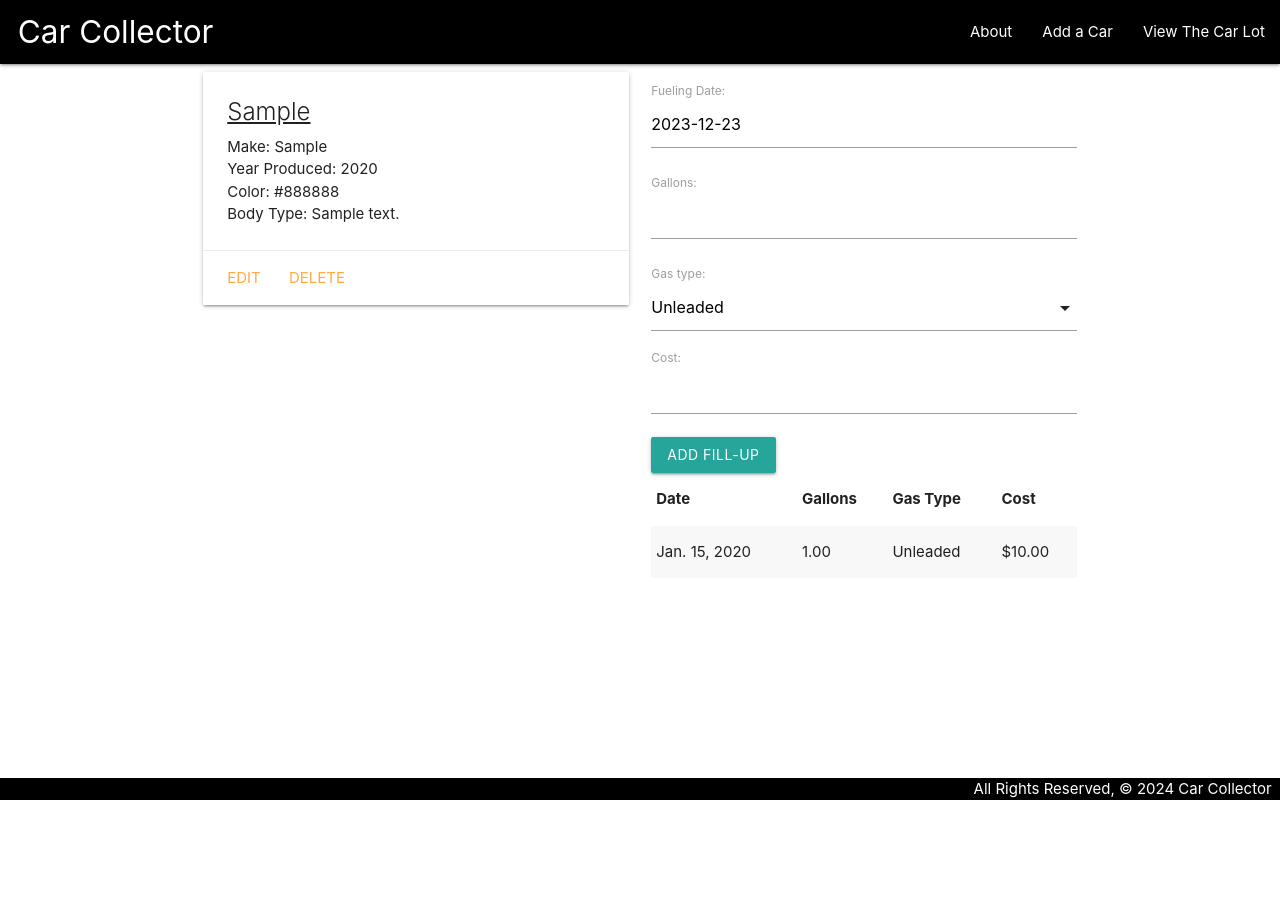
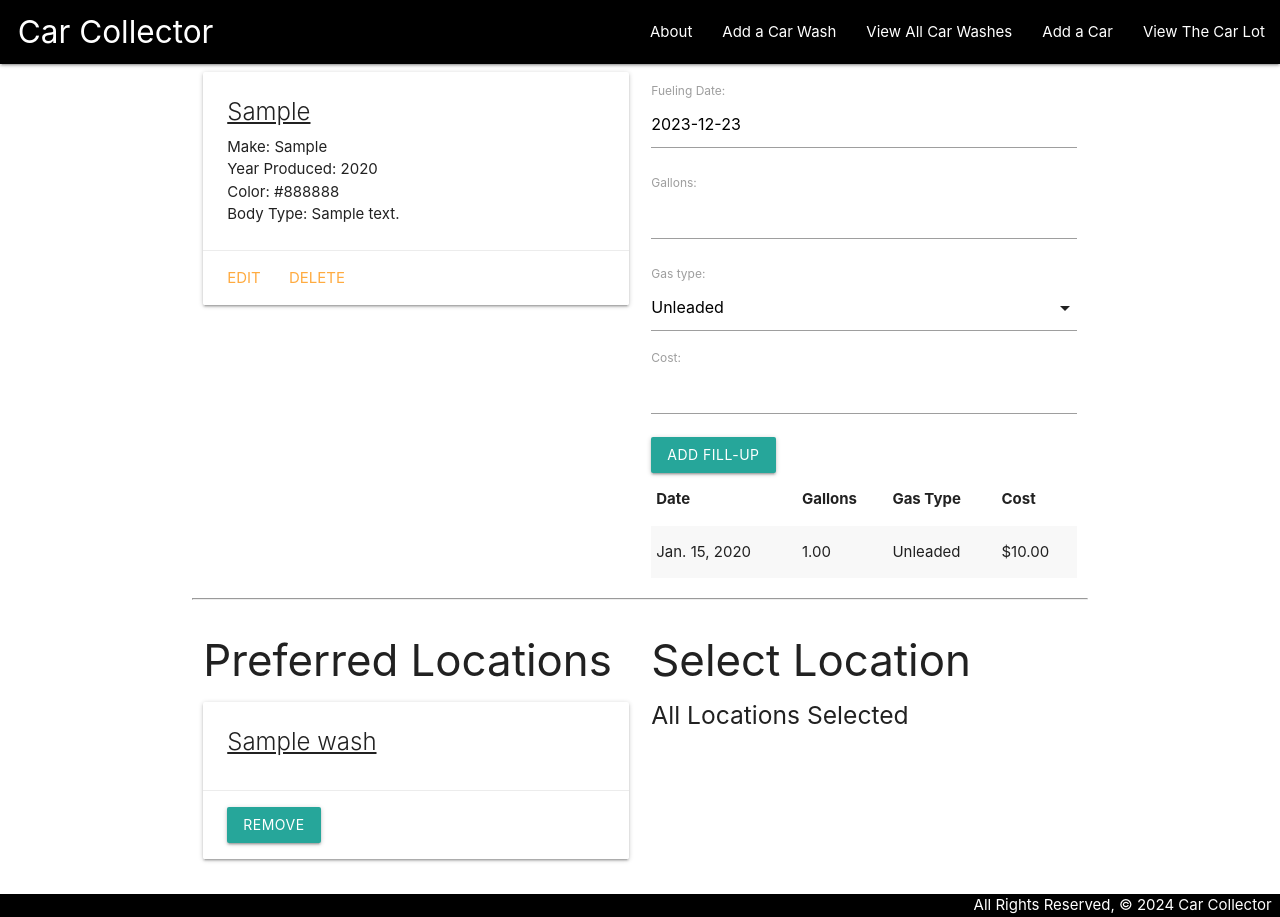
Before and after one commit to tlmcbee/Car-Collector-Lab, a Django app: page /cars/1/ in a window 1280 px wide. Before the commit the page ends 800 px from the top, so only its background shows below. Run offline with Django 5.2, Linux system fonts and the light colour scheme; tables that the repository leaves empty hold one stand-in row (values such as "Sample post").

Commit message:
Adds Part 5 reqs for lab.

```diff
--- a/main_app/admin.py
+++ b/main_app/admin.py
@@ -1,7 +1,8 @@
 from django.contrib import admin
+from .models import Car, Fueling, Wash
 
 # Register your models here.
-from .models import Car, Fueling
 
 admin.site.register(Car)
 admin.site.register(Fueling)
+admin.site.register(Wash)
--- a/main_app/models.py
+++ b/main_app/models.py
@@ -7,13 +7,35 @@ GAS =(
   ('R', 'Premium Unleaded')
 )
 
+PLACES = (
+  ('A', 'Automated'),
+  ('S','Self-Service'),
+  ('F', 'Full-Service')
+)
+
 # Create your models here.
+class Wash(models.Model):
+  name = models.CharField(max_length=100)
+  wash_type =models.CharField(
+    max_length=1,
+    choices=PLACES,
+    default=[0][0]
+  )
+
+  def __str__(self):
+    return self.name
+
+  def get_absolute_url(self):
+    return reverse('wash_detail', kwargs={'pk': self.id})
+
+
 class Car(models.Model):
   make = models.CharField(max_length=100)
   model = models.CharField(max_length=100)
   year = models.IntegerField()
   color = models.CharField(max_length=100)
   body_type = models.CharField(max_length=100)
+  car_wash = models.ManyToManyField(Wash)
 
   def __str__(self):
     return f'{self.make} ({self.id})'
--- a/main_app/templates/base.html
+++ b/main_app/templates/base.html
@@ -20,6 +20,8 @@
         </ul>
         <ul class="right">
           <li><a href="{% url 'about' %}">About</a></li>
+          <li><a href="{% url 'wash_create' %}">Add a Car Wash</a></li>
+          <li><a href="{% url 'wash_index' %}"> View All Car Washes</a></li>
           <li><a href="{% url 'cars_create' %}">Add a Car</a></li>
           <li><a href="{% url 'index' %}">View The Car Lot</a></li>
         </ul>
--- a/main_app/templates/cars/detail.html
+++ b/main_app/templates/cars/detail.html
@@ -40,6 +40,49 @@
     </table>
   </div>
 </div>
+<hr>
+<div class="row">
+  <div class="col s6">
+    <h3>Preferred Locations</h3>
+    {% if car.car_wash.count %}
+      {% for car_wash in car.car_wash.all %}
+        <div class="card">
+          <div class="card-content">
+            <span class="card-title">{{ car_wash.name }}</span>
+          </div>
+          <div class="card-action">
+            <form action="{% url 'unassoc_wash' car.id car_wash.id %}" method="POST">
+              {% csrf_token %}
+               <button type="submit" class="btn">Remove</button>
+            </form>
+          </div>
+        </div>
+      {% endfor %}
+    {% else %}
+      <h5>No Locations</h5>
+    {% endif %}
+  </div>
+  <div class="col s6">
+    <h3>Select Location</h3>
+    {% if washes.count %}
+      {% for wash in washes.all %}
+        <div class="card">
+          <div class="card-content">
+            <span class="card-title">{{ wash.name }}</span>
+          </div>
+          <div class="card-action">
+            <form action="{% url 'assoc_wash' car.id wash.id %}" method="POST">
+              {% csrf_token %}
+               <button type="submit" class="btn">Add</button>
+            </form>
+          </div>
+        </div>
+      {% endfor %}
+    {% else %}
+      <h5>All Locations Selected</h5>
+    {% endif %}
+  </div>
+</div>
 
 <script>
   const dateEl = document.getElementById('id_date')
--- a/main_app/urls.py
+++ b/main_app/urls.py
@@ -10,4 +10,11 @@ urlpatterns = [
   path('cars/<int:pk>/update/', views.CarUpdate.as_view(), name='cars_update'),
   path('cars/<int:pk>/delete/', views.CarDelete.as_view(), name='cars_delete'),
   path('cars/<int:car_id>/add_fueling/', views.add_fueling, name='add_fueling'),
+  path('washes/', views.WashList.as_view(), name='wash_index'),
+  path('washes/<int:pk>/', views.WashDetail.as_view(), name='wash_detail'),
+  path('washes/create/', views.WashCreate.as_view(), name='wash_create'),
+  path('washes/<int:pk>/update/', views.WashUpdate.as_view(), name='wash_update'),
+  path('washes/<int:pk>/delete/', views.WashDelete.as_view(), name='wash_delete'),
+  path('cars/<int:car_id>/washes/assoc_wash/<int:wash_id>/', views.assoc_wash, name='assoc_wash'),
+  path('cars/<int:car_id>/washes/unassoc_wash/<int:wash_id>/', views.unassoc_wash, name='unassoc_wash')
 ]
--- a/main_app/views.py
+++ b/main_app/views.py
@@ -1,6 +1,7 @@
 from django.shortcuts import render, redirect
 from django.views.generic.edit import CreateView, UpdateView, DeleteView
-from .models import Car
+from django.views.generic import ListView, DetailView
+from .models import Car, Wash
 from .forms import FuelingForm
 
 # Create your views here.
@@ -18,9 +19,13 @@ def car_index(request):
 
 def cars_detail(request, car_id):
   car = Car.objects.get(id=car_id)
+  id_list = car.car_wash.all().values_list('id')
+  exlcuded_washes = Wash.objects.exclude(id__in=id_list)
   fueling_form = FuelingForm()
   return render(request, 'cars/detail.html', {
-    'car': car, 'fueling_form': fueling_form
+    'car': car,
+    'fueling_form': fueling_form,
+    'washes': exlcuded_washes
   })
 
 class CarCreate(CreateView):
@@ -43,3 +48,29 @@ def add_fueling(request, car_id):
     new_fueling.car_id = car_id
     new_fueling.save()
   return redirect('detail', car_id=car_id)
+
+class WashList(ListView):
+  model = Wash
+
+class WashDetail(DetailView):
+  model = Wash
+
+class WashCreate(CreateView):
+  model = Wash
+  fields = '__all__'
+
+class WashUpdate(UpdateView):
+  model = Wash
+  fields = ['name', 'wash_type']
+
+class WashDelete(DeleteView):
+  model = Wash
+  success_url = '/washes'
+
+def assoc_wash(request, car_id, wash_id):
+  Car.objects.get(id=car_id).car_wash.add(wash_id)
+  return redirect('detail', car_id=car_id)
+
+def unassoc_wash(request, car_id, wash_id):
+  Car.objects.get(id=car_id).car_wash.remove(wash_id)
+  return redirect('detail', car_id=car_id)
```
Also changed, not shown: main_app/templates/main_app/wash_confirm_delete.html (added, +14 -0 lines), main_app/templates/main_app/wash_detail.html (added, +21 -0 lines), main_app/templates/main_app/wash_form.html (added, +20 -0 lines), main_app/templates/main_app/wash_list.html (added, +17 -0 lines), main_app/migrations/0003_wash_alter_fueling_options_alter_fueling_gas_type_and_more.py (added).
